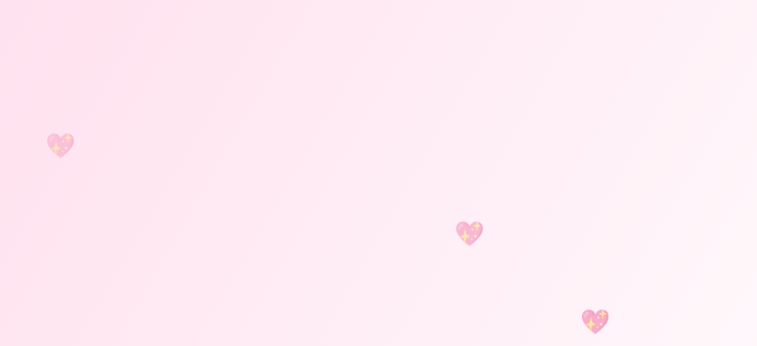
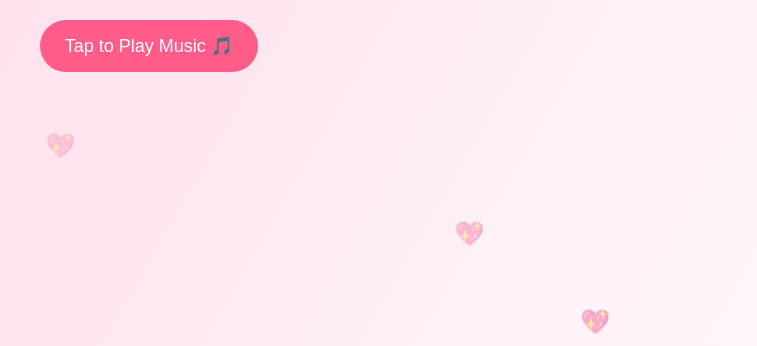
Before and after one commit to dixitanshika611-cell/Index.html.zip, a plain HTML site: page index.html in a window 1280 px wide. Shown: the top 346 px of the page, without its empty margins (491-1248 px from the left). Drawn offline with Linux system fonts and the light colour scheme.

Commit message:
Implement play button for background music
Added a play button to start background music.

```diff
--- a/index.html
+++ b/index.html
@@ -66,10 +66,22 @@ textarea {
 </style>
 </head>
 
-<body onclick="enableMusic()">
+  <body onclick="enableMusic()">
 
-<!-- 🎵 MUSIC -->
-<audio id="music" loop preload="auto">>
+<button id="playBtn" style="
+  padding:15px 25px;
+  font-size:18px;
+  border:none;
+  border-radius:30px;
+  background:#ff5c8a;
+  color:white;
+  cursor:pointer;
+  margin-top:20px;
+">
+Tap to Play Music 🎵
+</button>
+
+<audio id="bgmusic" >
   <source src="music.mp3" type="audio/mpeg">
 </audio>
 
@@ -157,6 +169,15 @@ setInterval(() => {
   setTimeout(() => h.remove(), 6000);
 }, 600);
 </script>
+<script>
+  const btn = document.getElementById("playBtn");
+  const music = document.getElementById("bgMusic");
+
+  btn.addEventListener("click", () => {
+    music.play();
+    btn.style.display = "none";
+  });
+</script>
 
 </body>
 </html>
```
